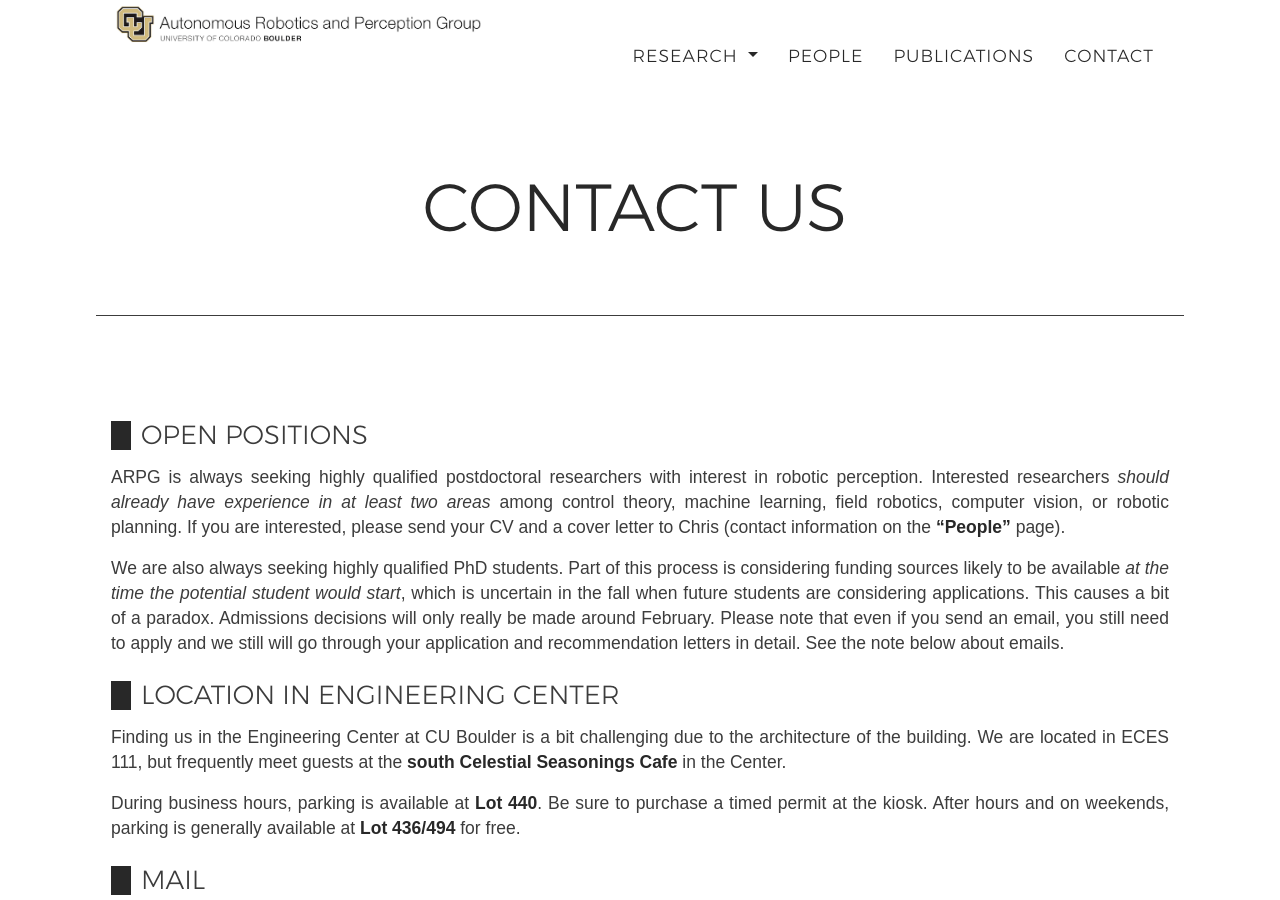
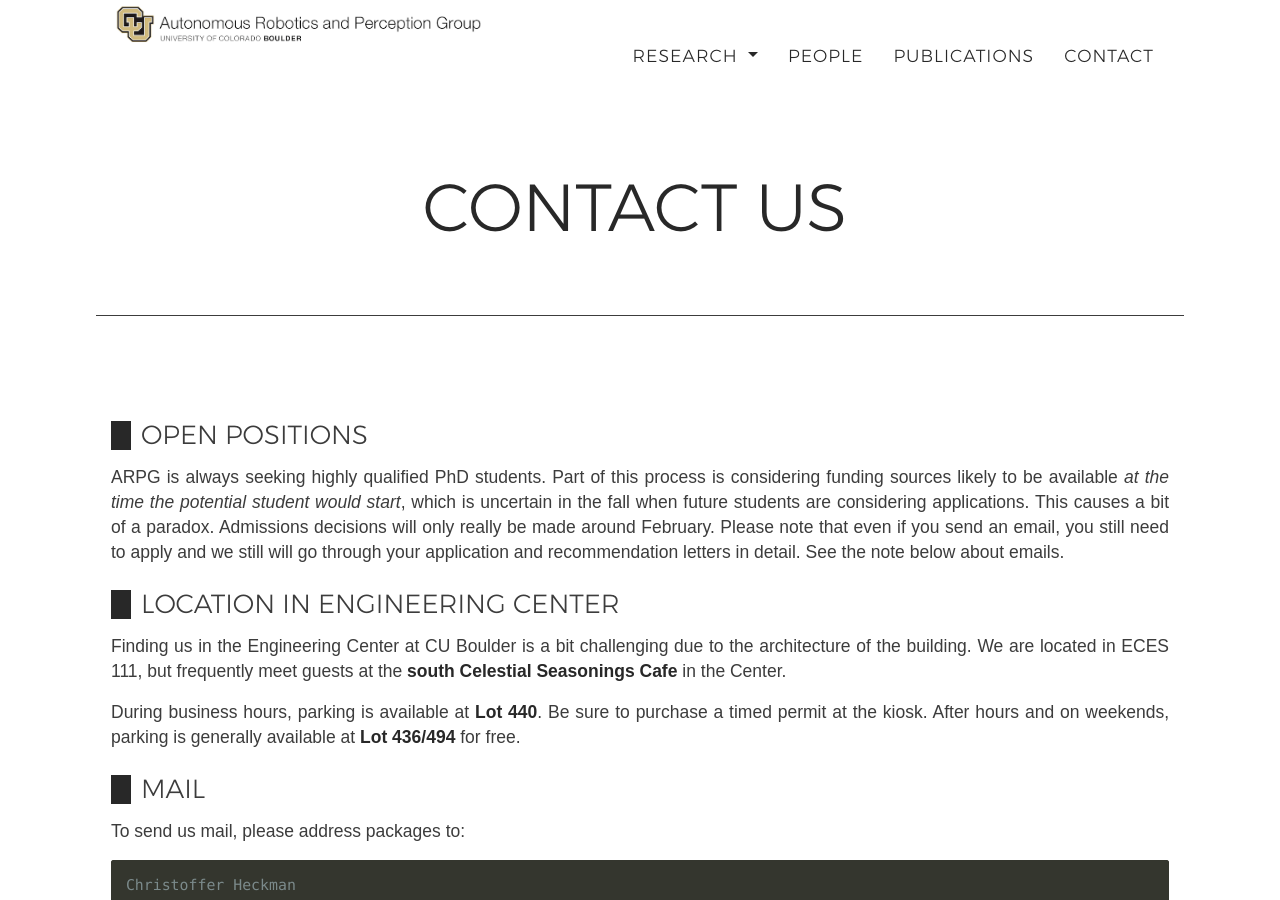
Before and after one commit to HIRO-group/HIRO-group.github.io, a Jekyll site: the page built from contact.md, in a window 1280 px wide and 900 px high. Built offline with Jekyll 4.4.1, drawn with Linux system fonts in a browser that asks for light colours; nearby versions of some CDN libraries; some web fonts are replaced.

Commit message:
Update contact.md
Update post-doc solicitation: comment out for now.

```diff
--- a/contact.md
+++ b/contact.md
@@ -7,9 +7,9 @@ id: contact
 
 ## Open Positions
 
-ARPG is always seeking highly qualified postdoctoral researchers with interest in robotic perception. Interested researchers *should already have experience in at least two areas* among control theory, machine learning, field robotics, computer vision, or robotic planning. If you are interested, please send your CV and a cover letter to Chris (contact information on the ["People"](/people) page).
+<!-- ARPG is always seeking highly qualified postdoctoral researchers with interest in robotic perception. Interested researchers *should already have experience in at least two areas* among control theory, machine learning, field robotics, computer vision, or robotic planning. If you are interested, please send your CV and a cover letter to Chris (contact information on the ["People"](/people) page).-->
 
-We are also always seeking highly qualified PhD students. Part of this process is considering funding sources likely to be available _at the time the potential student would start_, which is uncertain in the fall when future students are considering applications. This causes a bit of a paradox. Admissions decisions will only really be made around February. Please note that even if you send an email, you still need to apply and we still will go through your application and recommendation letters in detail. See the note below about emails.
+ARPG is always seeking highly qualified PhD students. Part of this process is considering funding sources likely to be available _at the time the potential student would start_, which is uncertain in the fall when future students are considering applications. This causes a bit of a paradox. Admissions decisions will only really be made around February. Please note that even if you send an email, you still need to apply and we still will go through your application and recommendation letters in detail. See the note below about emails.
 
 ## Location in Engineering Center
 
```
